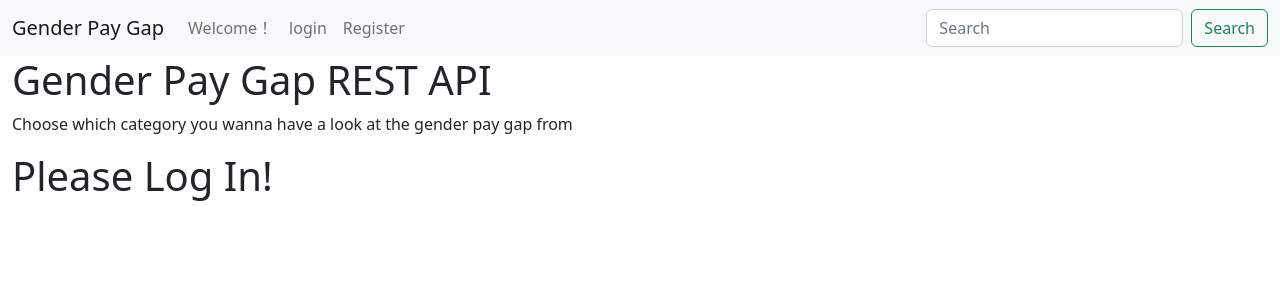
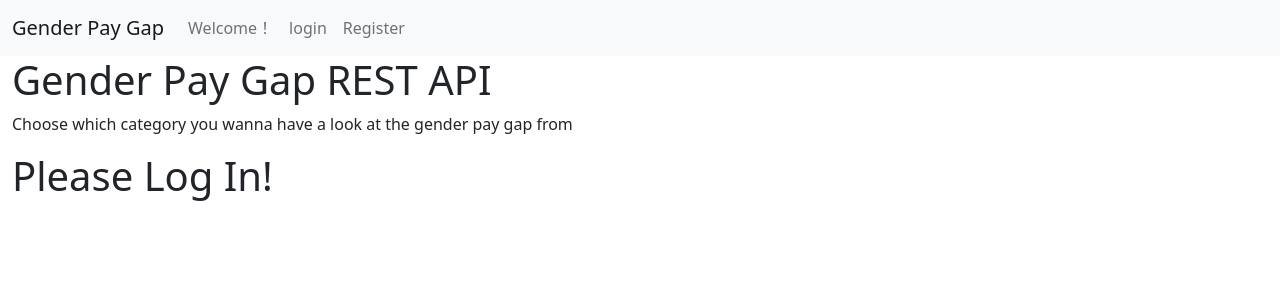
Before and after one commit to jonathon0301/comp0034-cw2-g-team18, a Flask app: page / in a window 1280 px wide. Shown: the top 300 px of the page. Run offline with Flask 3, Linux system fonts and the light colour scheme; data that the repository does not hold is empty; some libraries are stand-ins or nearby versions.

Commit message:
Minor changes

```diff
--- a/gender_app/templates/navbar.html
+++ b/gender_app/templates/navbar.html
@@ -25,10 +25,6 @@
                 <li class="nav-item"><a class="nav-link" href="{{ url_for('register') }}">Register</a></li>
                 </ul>
         {% endif %}
-            <form class="d-flex" role="search">
-                <input class="form-control me-2" type="search" placeholder="Search" aria-label="Search">
-                <button class="btn btn-outline-success" type="submit">Search</button>
-            </form>
         </div>
     </div>
 </nav>
--- a/gender_app/templates/table.html
+++ b/gender_app/templates/table.html
@@ -1,5 +1,5 @@
 {% extends 'layout.html' %}
-{% set title = 'Gender pay gap service Home' %}
+{% set title = 'Gender pay gap' %}
 {% block content %}
 
 <table class="table table-bordered">
```
Also changed, not shown: README.md.
